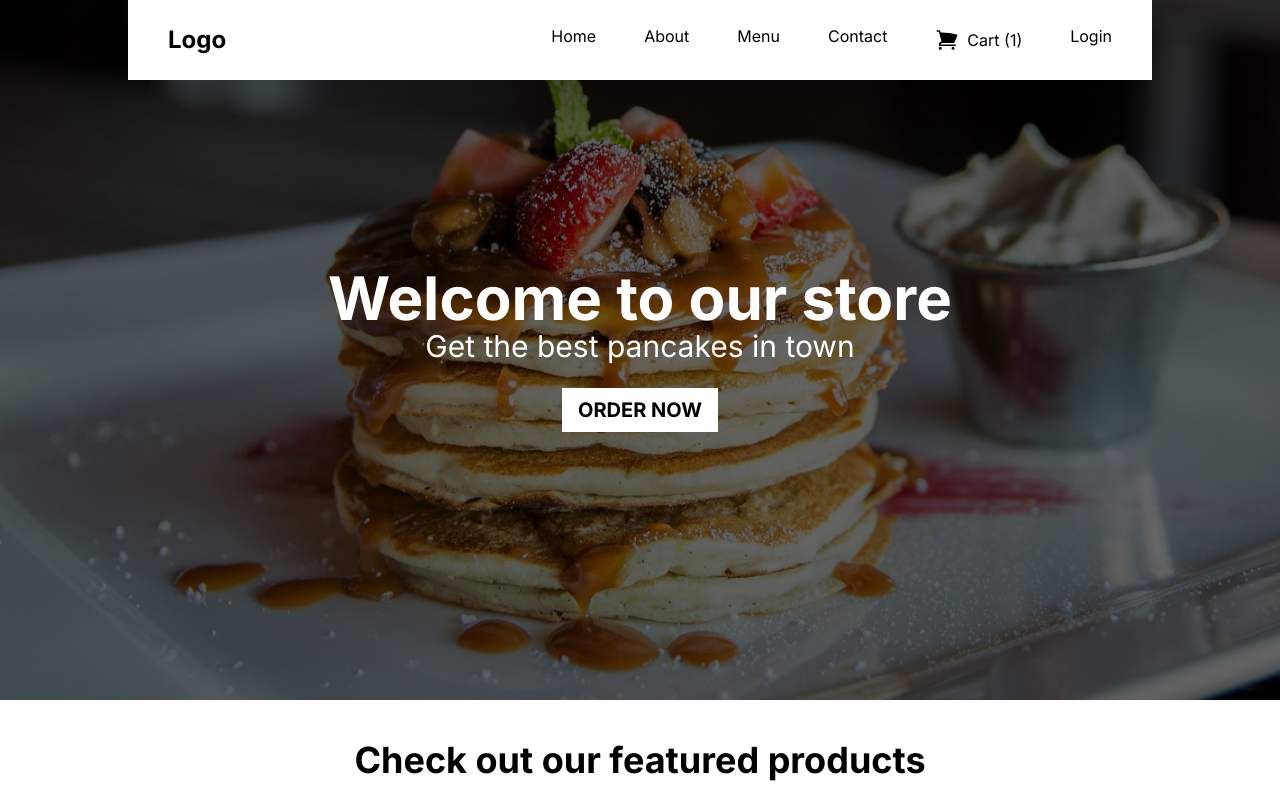
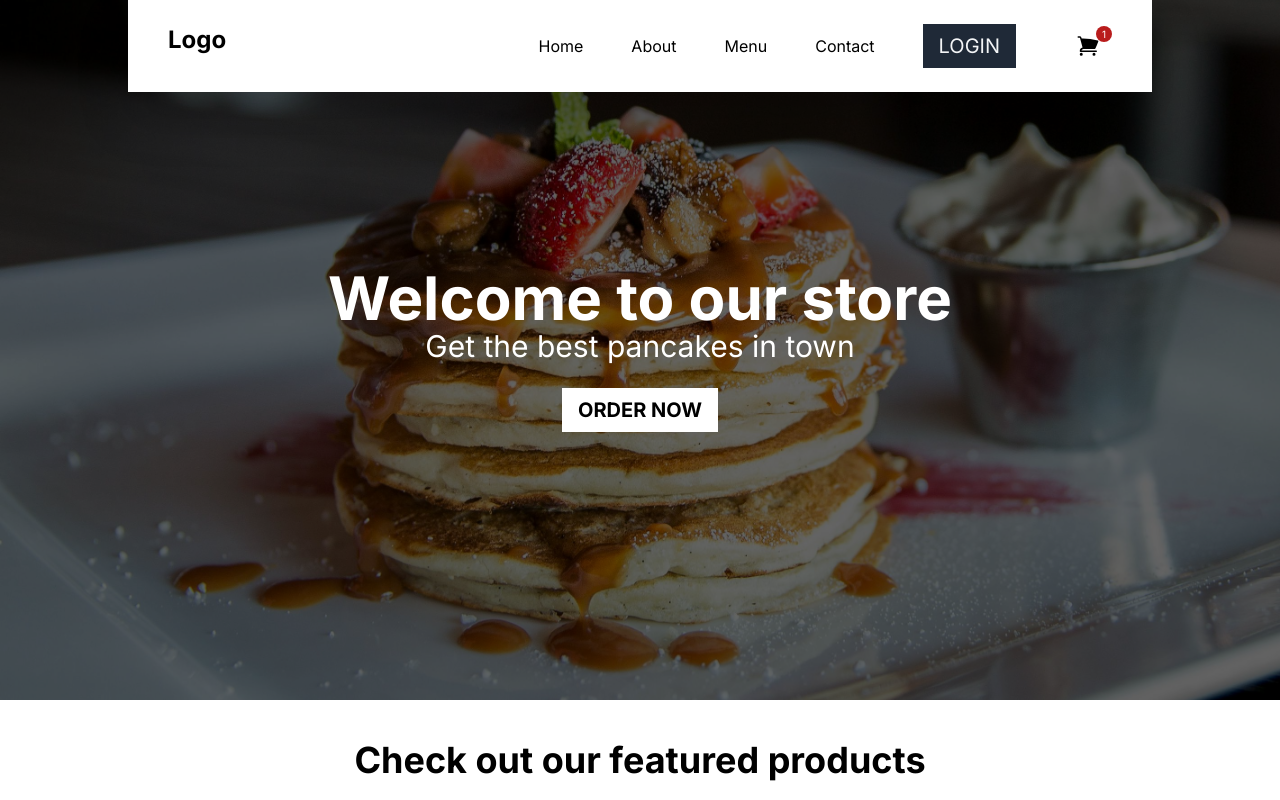
Before and after one commit to jesusfb/food-ordering-app-nextjs-prisma, a Next.js app: page / in a window 1280 px wide. Shown: the top 800 px of the page. Built offline with nearby package versions, Linux system fonts and the light colour scheme.

Commit message:
style changes

```diff
--- a/src/components/CartIcon.tsx
+++ b/src/components/CartIcon.tsx
@@ -5,12 +5,11 @@ import Link from "next/link";
 
 const CartIcon = ({className, onClick}) => {
     return (
-        <Link href={"/cart"} className={`flex justify-center items-center gap-2 ${className}`} onClick={onClick}>
+        <Link href={"/cart"} className={`relative px-3 py-2 ${className}`} onClick={onClick}>
             <svg xmlns="http://www.w3.org/2000/svg" viewBox="0 0 24 24" fill="currentColor" className={"size-6"}>
                 <path d="M2.25 2.25a.75.75 0 0 0 0 1.5h1.386c.17 0 .318.114.362.278l2.558 9.592a3.752 3.752 0 0 0-2.806 3.63c0 .414.336.75.75.75h15.75a.75.75 0 0 0 0-1.5H5.378A2.25 2.25 0 0 1 7.5 15h11.218a.75.75 0 0 0 .674-.421 60.358 60.358 0 0 0 2.96-7.228.75.75 0 0 0-.525-.965A60.864 60.864 0 0 0 5.68 4.509l-.232-.867A1.875 1.875 0 0 0 3.636 2.25H2.25ZM3.75 20.25a1.5 1.5 0 1 1 3 0 1.5 1.5 0 0 1-3 0ZM16.5 20.25a1.5 1.5 0 1 1 3 0 1.5 1.5 0 0 1-3 0Z" />
             </svg>
-
-            <p>Cart (1)</p>
+            <p className="absolute bg-red-700 text-[10px] text-white rounded-full w-4 h-4 flex items-center justify-center top-0 right-0">1</p>
         </Link>
     );
 };
--- a/src/components/Navbar.tsx
+++ b/src/components/Navbar.tsx
@@ -22,16 +22,16 @@ const Navbar = () => {
                 <div className="relative hidden md:block w-[80%] mx-auto drop-shadow-2xl py-6 px-10 bg-white">
                     <div className="flex justify-between">
                         <h1 className="text-2xl font-bold">Logo</h1>
-                        <div className="flex space-x-12">
+                        <div className="flex space-x-12 items-center">
                             {navMenu.map((menu, index) => (
                                 <Link href={menu.href} key={index}>
                                     <p>{menu.name}</p>
                                 </Link>
                             ))}
-                            <CartIcon />
-                            <Link href={"/login"}>
+                            <Link href={"/login"} className="bg-gray-800 text-gray-100 text-xl px-4 py-2 uppercase hover:bg-gray-700 duration-300">
                                 <p>Login</p>
                             </Link>
+                            <CartIcon />
                         </div>
                     </div>
                 </div>
@@ -48,15 +48,17 @@ const Navbar = () => {
                         </div>
                 </div>
                 <div className={`absolute md:hidden  w-full bg-white shadow py-2 px-2 ${isOpened ? 'translate-y-0 opacity-100' : '-translate-y-[80vh] opacity-0'} duration-300`}>
-                    <div className="flex flex-col space-y-4 items-center justify-center z-10">
+                    <div className="flex flex-col items-center justify-center z-10">
                         {navMenu.map((menu, index) => (
                             <Link href={menu.href} key={index}  className="w-full text-center" onClick={() => setIsOpened(false)}>
                                 <p className="text-xl py-6 w-full hover:bg-gray-800 hover:text-white cursor-pointer duration-300">{menu.name}</p>
                             </Link>
                         ))}
-                        <CartIcon className={'text-xl py-6 w-full hover:bg-gray-800 hover:text-white cursor-pointer duration-300'} onClick={() => setIsOpened(false)}/>
+                        <div className={`w-full flex justify-center items-center hover:bg-gray-800 hover:text-white py-4 duration-300 cursor-pointer`} onClick={() => setIsOpened(false)}>
+                            <CartIcon />
+                        </div>
                         <Link href={"/login"} className="w-full text-center" onClick={() => setIsOpened(false)}>
-                            <p className="text-xl py-6 w-full hover:bg-gray-800 hover:text-white cursor-pointer duration-300">Login</p>
+                            <p className="text-xl uppercase font-semibold py-6 w-full hover:bg-gray-800 hover:text-white cursor-pointer duration-300">Login</p>
                         </Link>
                     </div>
                 </div>
```
